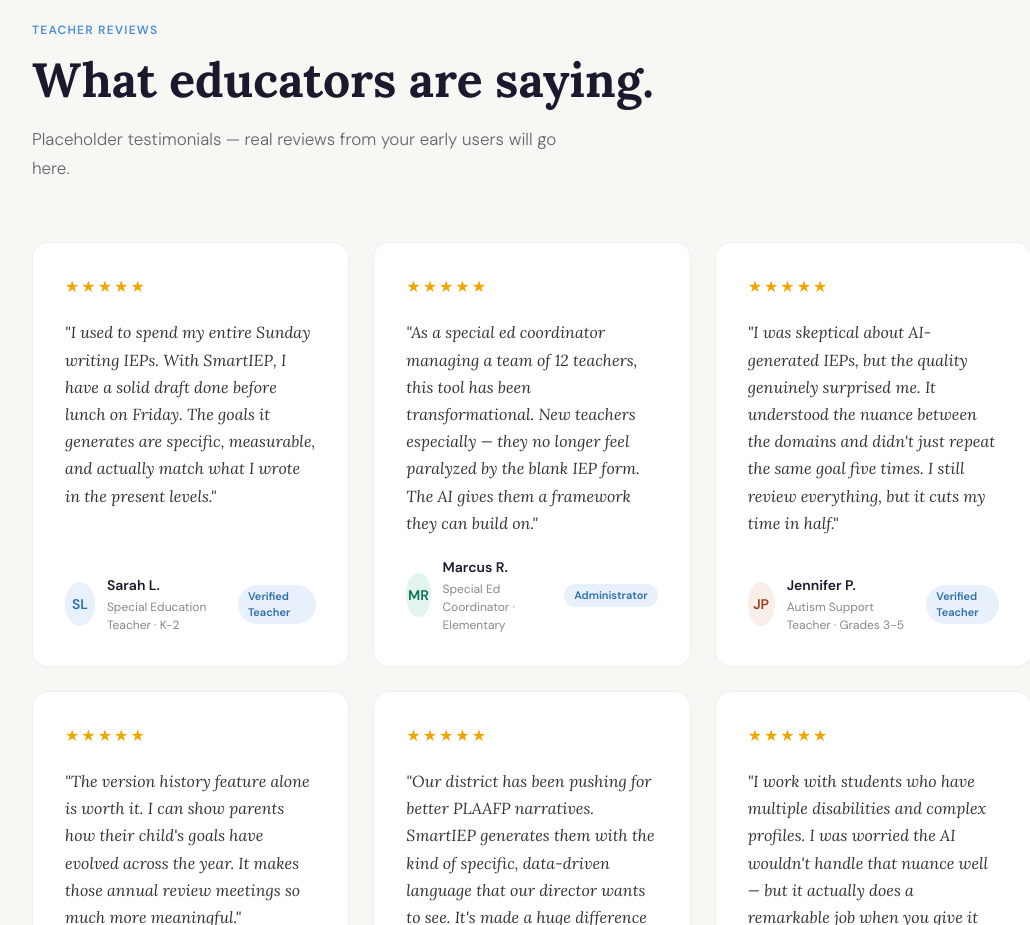
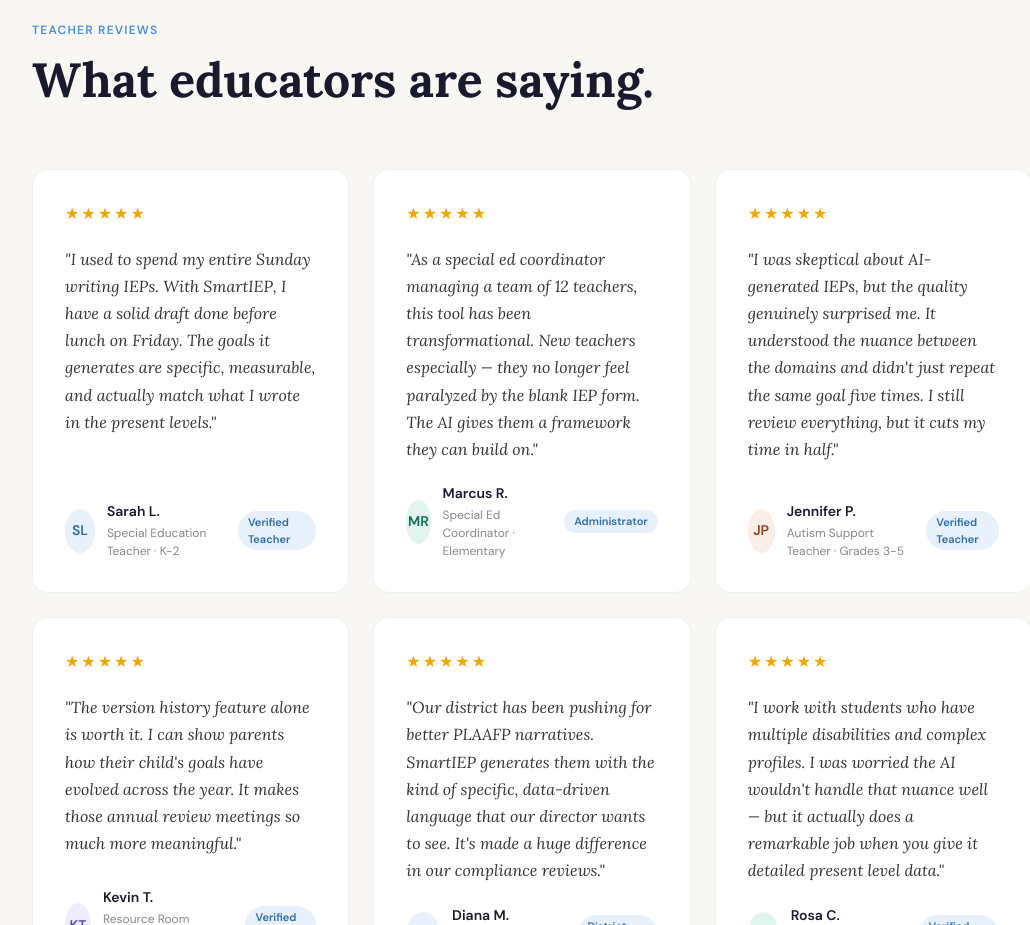
Before and after one commit to Moloney17/iep-planner, a Next.js app: page /landing in a window 1280 px wide. Shown: the part 2900-3825 px from the top of the page, without its empty margins (108-1138 px from the left). Built offline with nearby package versions, Linux system fonts and the light colour scheme.

Commit message:
Remove placeholder testimonials text

```diff
--- a/app/landing/page.tsx
+++ b/app/landing/page.tsx
@@ -441,7 +441,6 @@
       <section className="testimonials-section" id="testimonials">
         <div className="section-label">Teacher Reviews</div>
         <h2 className="section-h2">What educators are saying.</h2>
-        <p className="section-sub">Placeholder testimonials — real reviews from your early users will go here.</p>
         <div className="testimonials-grid">
           {[
             { quote: "I used to spend my entire Sunday writing IEPs. With SmartIEP, I have a solid draft done before lunch on Friday. The goals it generates are specific, measurable, and actually match what I wrote in the present levels.", name: 'Sarah L.', role: 'Special Education Teacher · K-2', initials: 'SL', bg: '#e8f0fb', color: '#2a6fad', badge: 'Verified Teacher' },
```
